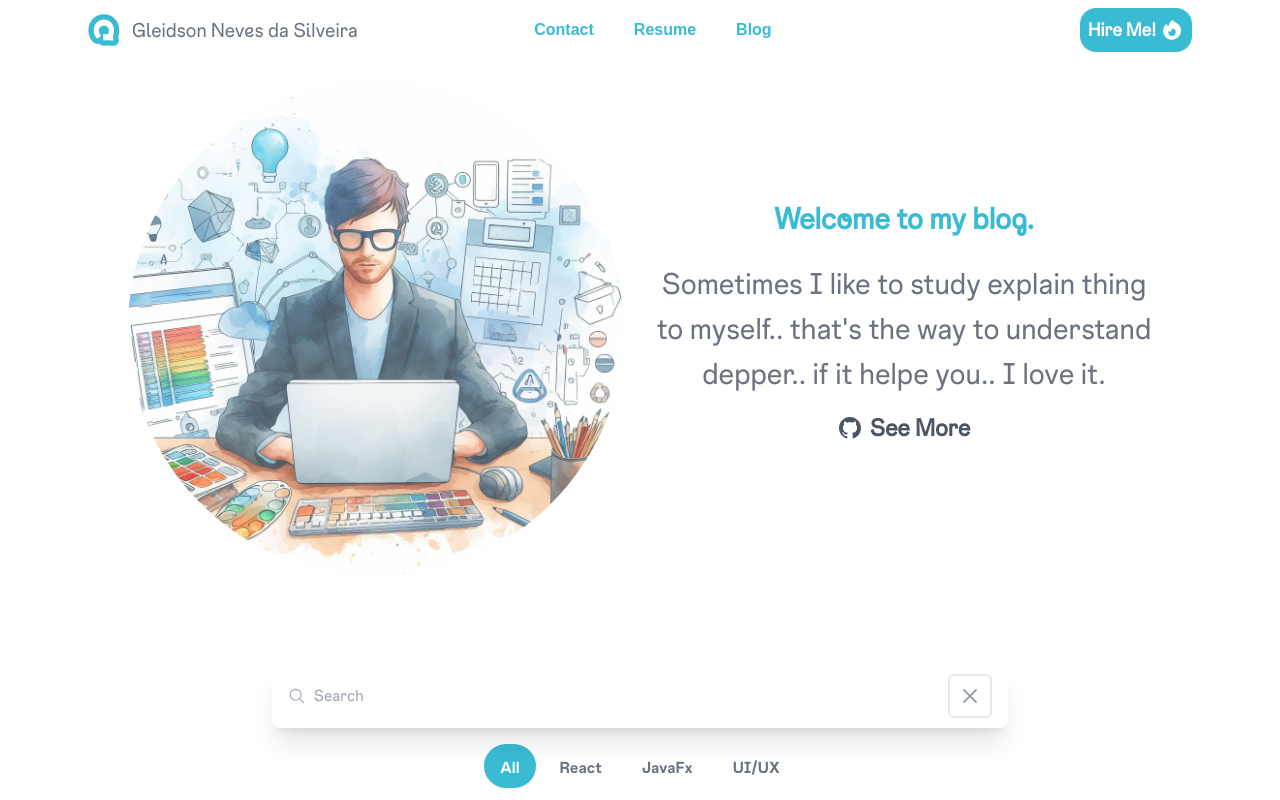
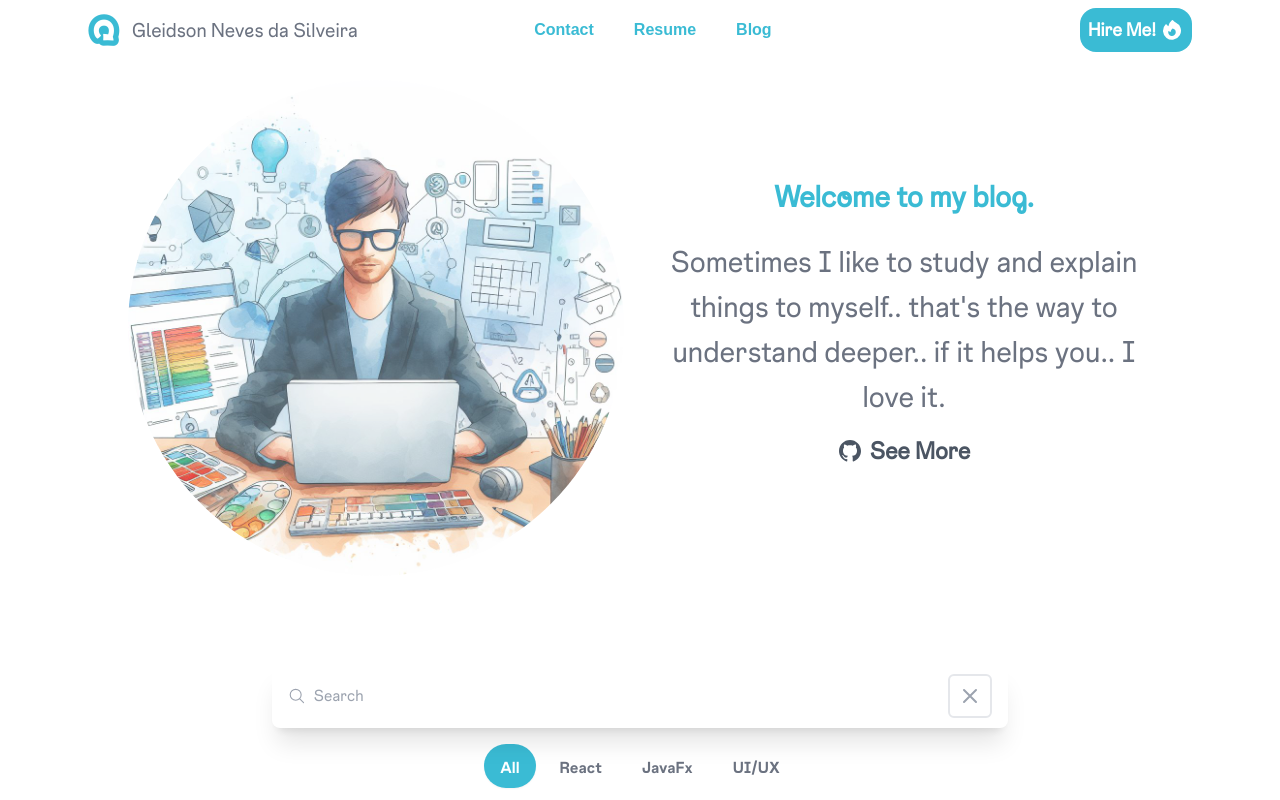
Before and after one commit to gleidsonmt/Gleidsonmt.github.io, a React (Vite) app: page /blog in a window 1280 px wide. Built offline with nearby package versions, Linux system fonts and the light colour scheme.

Commit message:
updating intro post

```diff
--- a/src/pages/blog/Blogs.jsx
+++ b/src/pages/blog/Blogs.jsx
@@ -29,7 +29,7 @@ const Blogs = ({ posts }) => {
           <h4 className="font-bold text-gray-500 mt-3">{el.title}</h4>
           <h4 className="line-clamp-4 text-gray-600 mt-3">{el.desc}</h4>
           <div className="flex flex-col mt-2">
-            <h5 className="text-gray-600">24 Sept 2024</h5>
+            <h5 className="text-gray-600">13 Sept 2024</h5>
           </div>
         </div>
       ))}
--- a/src/pages/blog/IntroPost.jsx
+++ b/src/pages/blog/IntroPost.jsx
@@ -20,8 +20,8 @@ const IntroPost = ({ data }) => {
           {data.title}
         </h2> */}
         <h4 className="line-clamp-6 text-gray-500 mt-5">
-          Sometimes I like to study explain thing to myself.. that's the way to
-          understand depper.. if it helpe you.. I love it.
+          Sometimes I like to study and explain things to myself.. that's the
+          way to understand deeper.. if it helps you.. I love it.
         </h4>
 
         <a
--- a/src/pages/blog/Post.jsx
+++ b/src/pages/blog/Post.jsx
@@ -7,7 +7,6 @@ import hljs from "../codeblocks/web/highlight";
 import Markdown from "react-markdown";
 import remarkGfm from "remark-gfm";
 
-import styles from "./Post.module.css";
 import "../codeblocks/web/styles/github.min.css";
 
 const Post = () => {
--- a/src/pages/blog/Post.module.css
+++ /dev/null
@@ -1,3 +0,0 @@
-.root {
-
-}
--- a/src/pages/posts_data.jsx
+++ b/src/pages/posts_data.jsx
@@ -7,7 +7,7 @@ const posts = [
     id: 0,
     title: "Circular Loading",
     category: "Component",
-    desc: "Lorem ipsum dolor sit amet, graecis denique ei vel, at duo primis mandamus. Et legere ocurreret pri, animal tacimates complectitur ad cum. Cu eum inermis inimicus efficiendi. Labore officiis his ex, soluta officiis concludaturque ei qui, vide sensibus vim ad.",
+    desc: "A javafx node/page that appear when you need to work outside a javafx thread.",
     tag: "JavaFx",
     img: img_0,
     md: "post_00",
```
